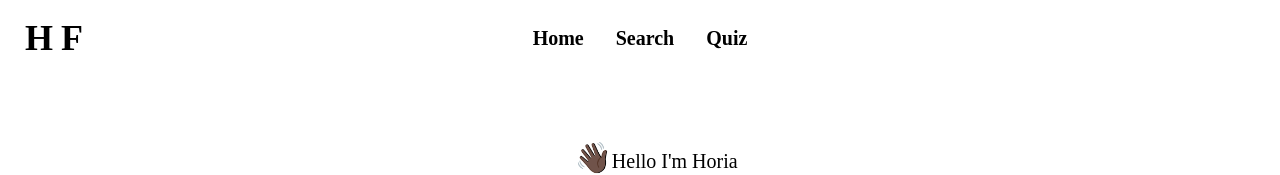
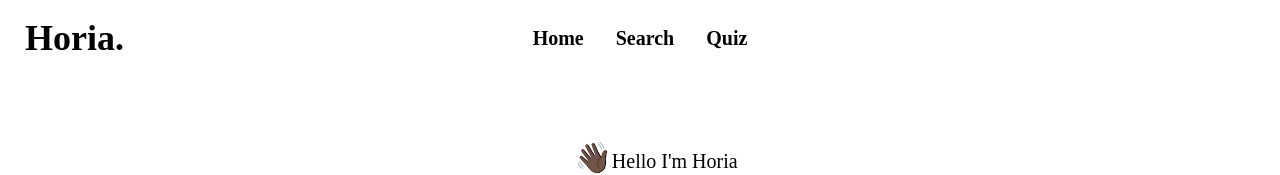
Before and after one commit to horiaomar25/Portfolio-Site, a React (Vite) app: page / in a window 1280 px wide. Shown: the top 175 px of the page. Built offline with nearby package versions, Linux system fonts and the light colour scheme; a web font is replaced by a local one.

Commit message:
added: logo updated

```diff
--- a/src/Components/Navigation.jsx
+++ b/src/Components/Navigation.jsx
@@ -63,7 +63,7 @@ const NewNav = () => {
        </div>
 
        {/** Desktop Navigation */}
-       <a className="btn btn-ghost text-4xl text-white">H<span className='text-blue-600'>F</span></a>
+       <a className="btn btn-ghost text-4xl text-white font-extrabold">Horia.</a>
      </div>
      <div className="navbar-center hidden lg:flex">
        <ul className="menu menu-horizontal px-1">
```
